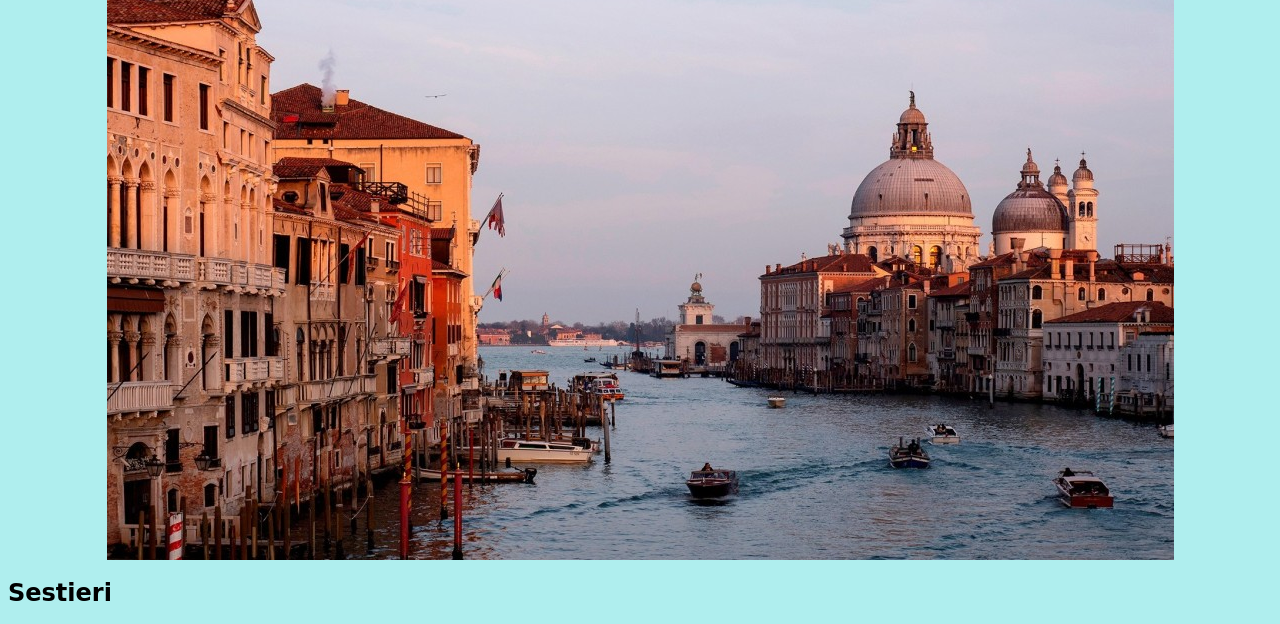
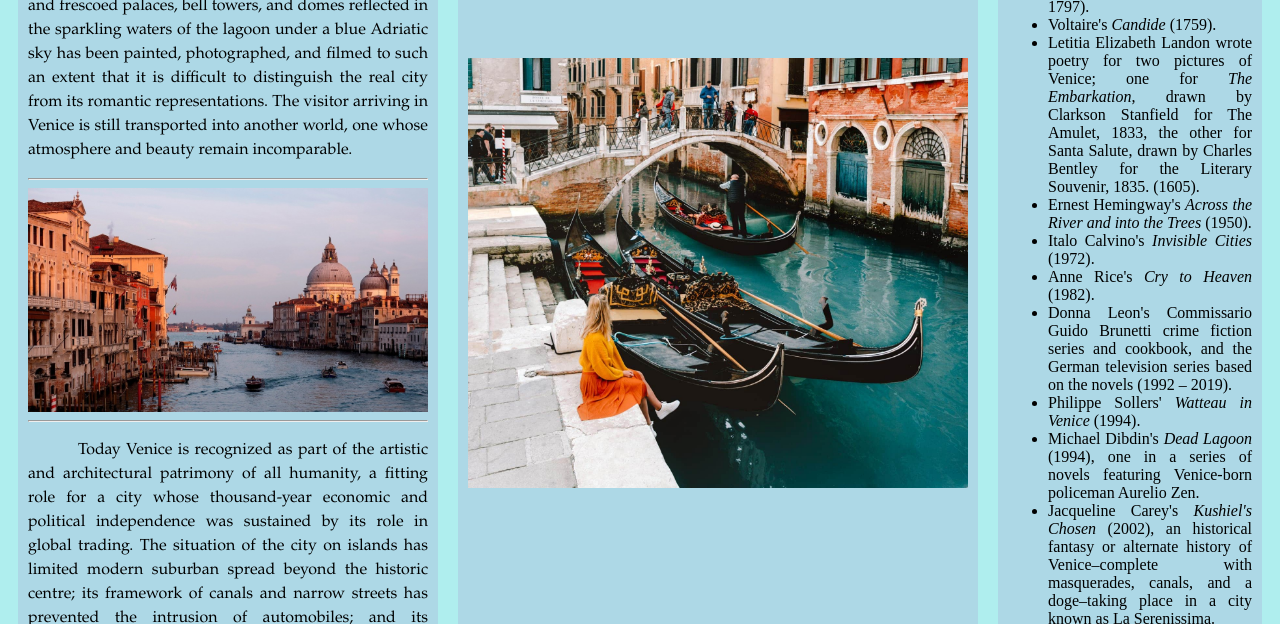
Before and after one commit to Armaghan-epa/Armaghan-Enayatipoor, a plain HTML site: page index.html in a window 1280 px wide. Shown: the part 760-1384 px from the top of the page. Drawn offline with Linux system fonts and the light colour scheme.

Commit message:
ready to upload assignment 5

```diff
--- a/Style.css
+++ b/Style.css
@@ -47,3 +47,17 @@ table.center{
     margin-left:15%;
     margin-right:15%;
 }
+
+.flex-container {
+    display: flex;
+    background-color: paleturquoise;
+
+}
+
+.flex-container > div {
+    margin: 10px;
+padding: 10px;
+    width: 500px;
+    background-color: lightblue;
+
+}
--- a/index.html
+++ b/index.html
@@ -16,6 +16,7 @@
     <br>
 
 
+
      <h2>Table of Content</h2>
     <ul>
    <li> <a href="#introduction section">Introduction</a></li>
@@ -25,16 +26,21 @@
     <li><a href="#literature section">Literature</a></li>
 
 </ul>
+
+
+
+
+
+        <div class="flex-container">
+            <div>
                 <h2 id="introduction section">Introduction</h2>
-
-    <p>
-    Venice, Italian Venezia, city, major seaport, and capital of both the provincia (province) of Venezia
+                <p>Venice, Italian Venezia, city, major seaport, and capital of both the provincia (province) of Venezia
                 and the regione (region) of Veneto, northern Italy. An island city, it was once the centre of a maritime
                 republic. It was the greatest seaport in late medieval Europe and the continent&#39s commercial and cultural
                 link to Asia. Venice is unique environmentally, architecturally, and historically, and in its days as a
                 republic the city was styled la serenissima (<q>the most serene</q> or <q>sublime</q>). It remains a major
-    Italian port in the northern Adriatic Sea and is one of the world&#39s oldest tourist and cultural centres.
-    </p>
+                Italian port in the northern Adriatic Sea and is one of the world&#39s oldest tourist and cultural centres
+                .</p>
                 <p>
                 Since the fall of the Venetian republic in 1797, the city has held an unrivaled place in the Western
                 imagination and has been endlessly described in prose and verse. The luminous spectacle of ornate marbled and
@@ -43,8 +49,11 @@
                 city from its romantic representations. The visitor arriving in Venice is still transported into another world,
                 one whose atmosphere and beauty remain incomparable.
                 </p>
-    <p>
-        Today Venice is recognized as part of the artistic and architectural patrimony of all humanity, a fitting role
+                <hr>
+                <img class="center" src="intro.jpg" width="400"
+                     alt = "City View Picture"/>
+                <hr>
+                <p>Today Venice is recognized as part of the artistic and architectural patrimony of all humanity, a fitting role
                     for a city whose thousand-year economic and political independence was sustained by its role in global trading.
                     The situation of the city on islands has limited modern suburban spread beyond the historic centre; its
                     framework of canals and narrow streets has prevented the intrusion of automobiles; and its unmatched wealth of
@@ -53,18 +62,11 @@
                     city&#39s monuments but to the very city itself, as rising water levels and subsidence of the land upon which
                     Venice is built threaten the continued existence of the city in its present form. In 1987 Venice and its lagoon
                     were collectively designated a UNESCO World Heritage site. Pop. (2009 est.) city, 59,984; (2011 est.) comune,
-        270,884.</p>
-    <br>
-
-    <img class="center" src="intro.jpg"
-    alt = "City View Picture"/>
-
-
-    <h2 id="sestieri section">Sestieri</h2>
+                    270,884.</p></div>
+            <div><h2 id="sestieri section">Sestieri</h2>
                 <p>
                     The Historic city of Venice is divided into six areas called sestieri:
                 </p>
-
                 <table class="center">
                     <tr>
                         <th>Sestiere</th>
@@ -110,12 +112,16 @@
                     </tr>
                 </table>
                 <br>
+                <br>
+                <br>
+                <br>
+                <br>
                 <img class="center" src="Sestieri.jpg"
                      alt = "Picture of a part of city"
-    width="1024"/>
+                     width="500"/>
+            </div>
 
-
-<h2 id="literature section">Literature</h2>
+            <div><h2 id="literature section">Literature</h2>
                 <img class="center" src="literature.jpg">
                 <ul>
                     <li>Shakespeare's <i>Merchant of Venice</i>  and <i>Othello</i> (1603).</li>
@@ -137,6 +143,12 @@
                         with masquerades, canals, and a doge&#8211taking place in a city known as La Serenissima.</li>
                     <li>John Berendt's <i>The City of Falling Angels</i> (2005)</li>
                 </ul>
+            </div>
+
+        </div>
+
+    <br>
+
 
 <video  class="center" width="400" height="300" loop autoplay ><source src="video.mp4" type="video/mp4"></video>
 
```
Lines whose indentation alone changed are shown as unchanged.
